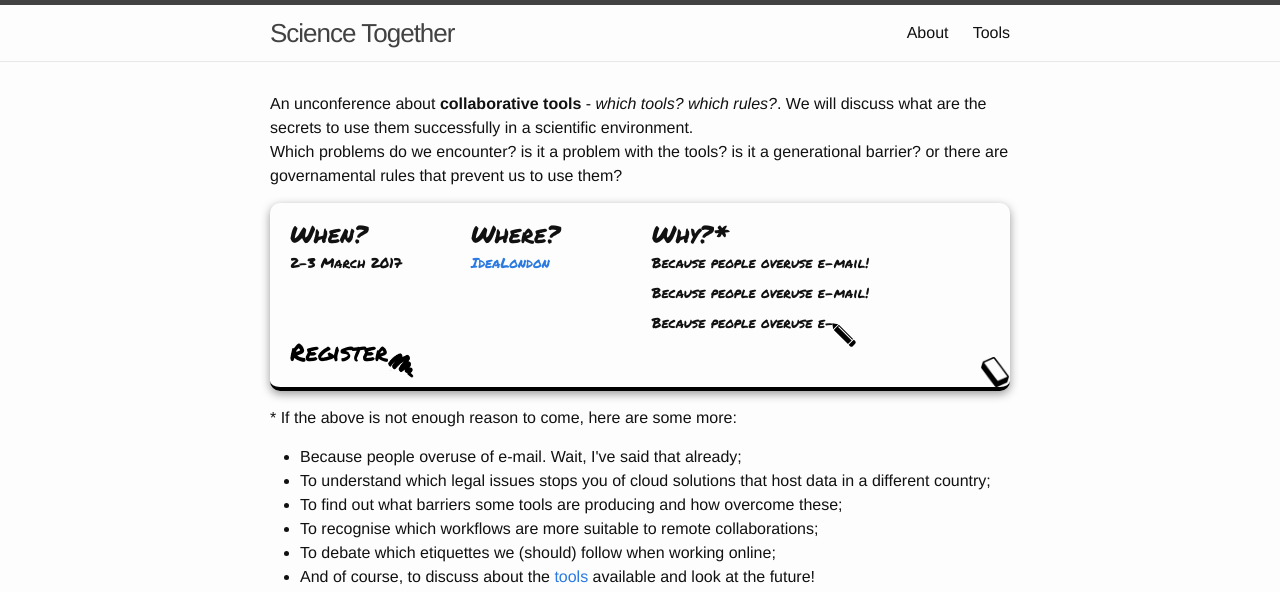
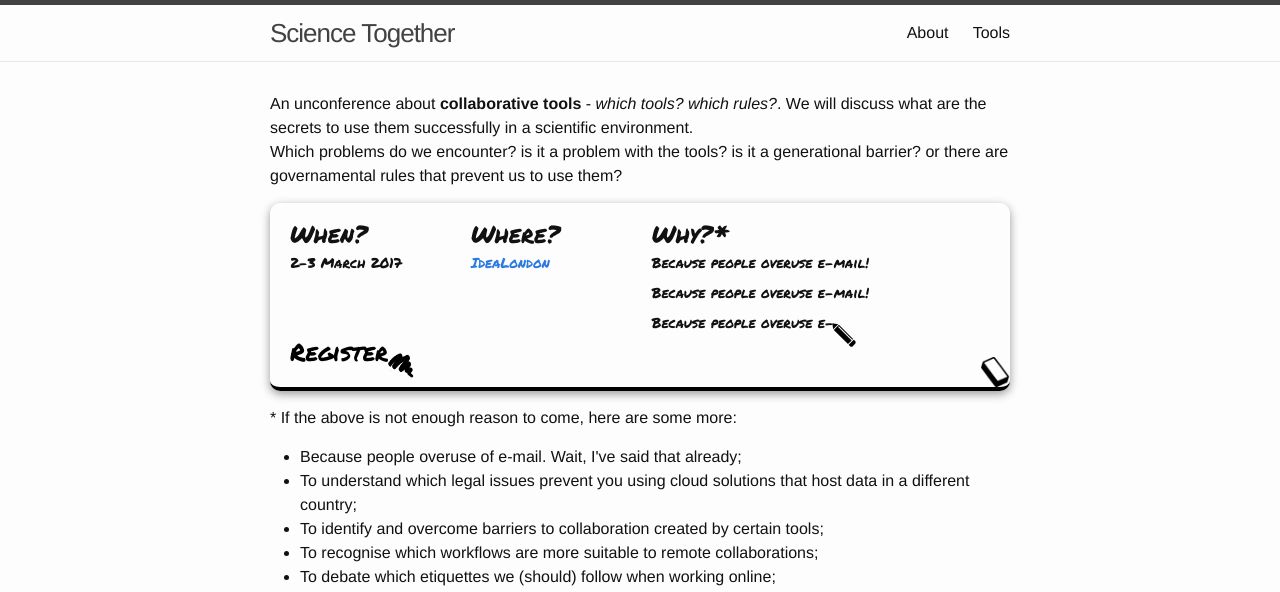
Before and after one commit to ScienceTogether/sciencetogether.github.io, a Jekyll site: the page built from index.html, in a window 1280 px wide. Shown: the top 592 px of the page. Built offline with Jekyll 4.4.1, drawn with Linux system fonts in a browser that asks for light colours; some of the changed text lies outside the part shown.

Commit message:
wording tweaks

```diff
--- a/index.html
+++ b/index.html
@@ -47,16 +47,16 @@ layout: default
         * If the above is not enough reason to come, here are some more:
         <ul>
             <li> Because people overuse of e-mail. Wait, I've said that already; </li>
-            <li> To understand which legal issues stops you of cloud solutions that host data in a different country;</li>
-            <li> To find out what barriers some tools are producing and how overcome these;</li>
+            <li> To understand which legal issues prevent you using cloud solutions that host data in a different country;</li>
+            <li> To identify and overcome barriers to collaboration created by certain tools;</li>
             <li> To recognise which workflows are more suitable to remote collaborations;</li>
             <li> To debate which etiquettes we (should) follow when working online; </li>
-            <li> And of course, to discuss about the <a href="/tools">tools</a> available and look at the future!</li>
+            <li> And of course, to discuss the <a href="/tools">tools</a> available and look to the future!</li>
 
         </ul>
-    Take a look to the <b><a href="/tools">tools</a></b> and
+    Take a look at the <b><a href="/tools">tools</a></b> and
     <a href="https://github.com/ScienceTogether/tools">suggest new ones</a>
-    if you see some missing.
+    if you think any are missing.
     </p>
 
 </div>
```
